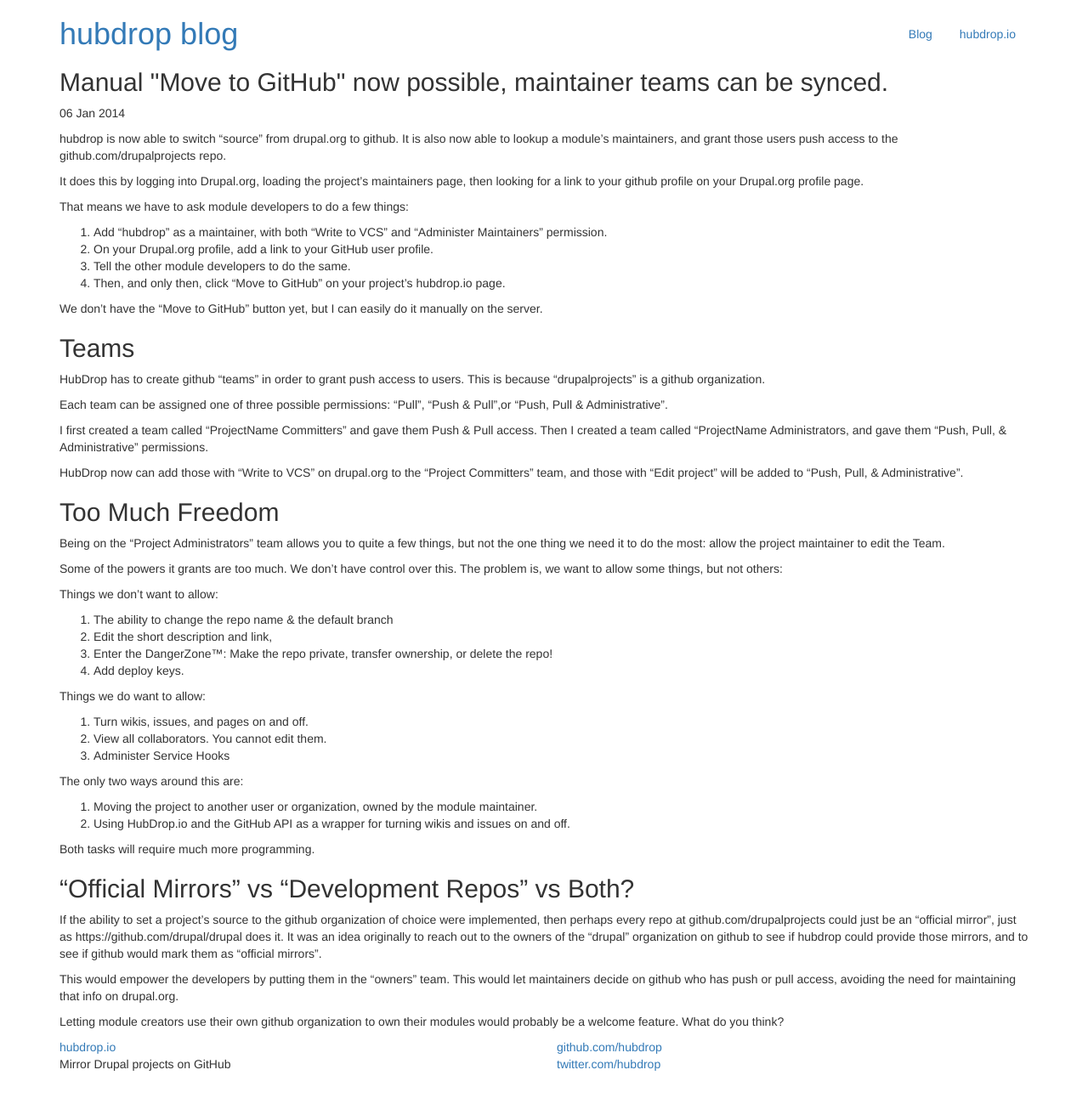
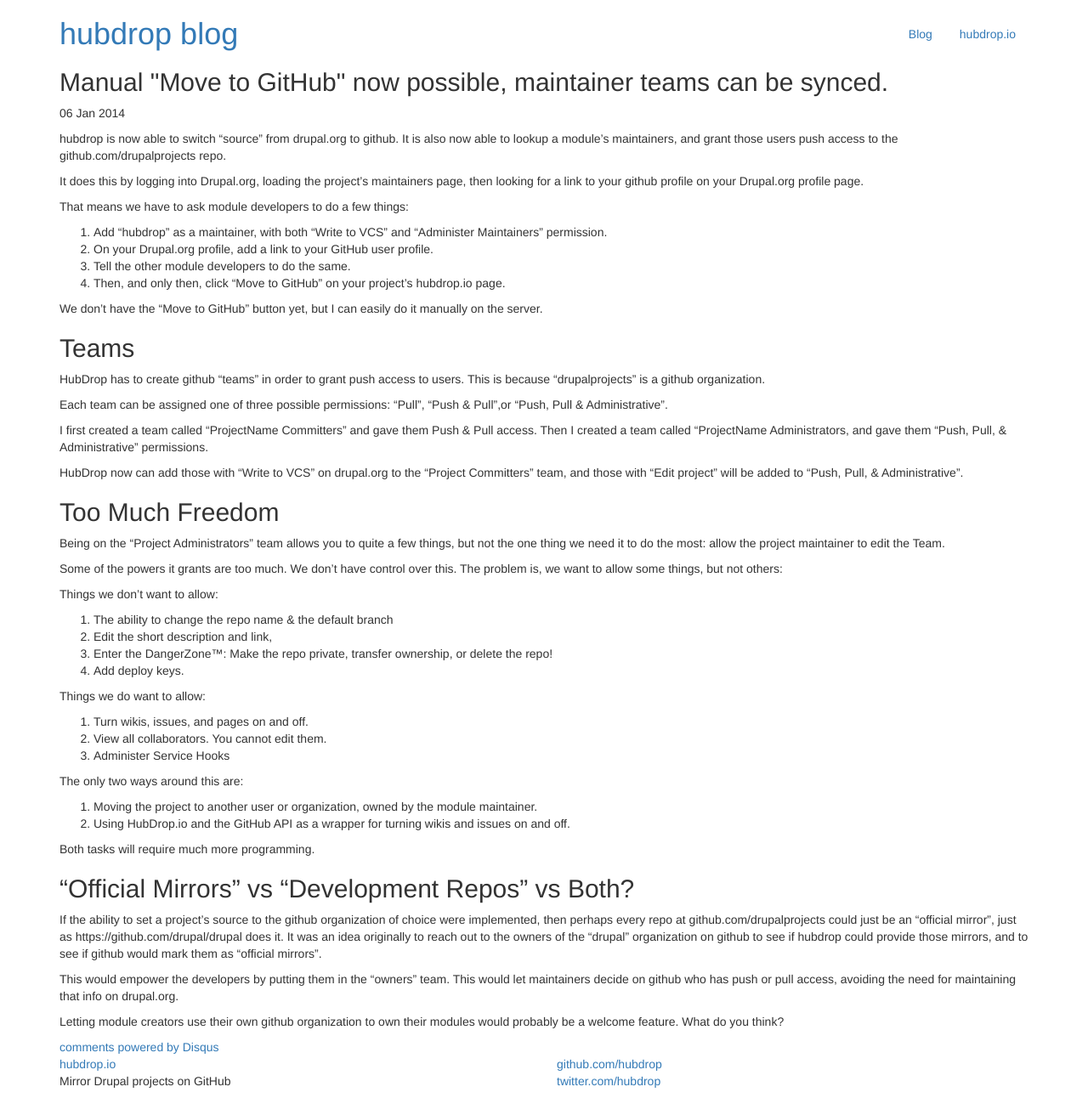
Before and after one commit to hubdrop/hubdrop.github.io, a Jekyll site: the page built from _posts/2014-01-06-github-limitations.markdown, in a window 1280 px wide. Shown: the whole page at 85% size. Built offline with Jekyll 4.4.1, drawn with Linux system fonts in a browser that asks for light colours; nearby versions of some CDN libraries; Markdown is read by kramdown in place of the engine named in the settings; comment, search, counter and statistics services are not loaded.

Commit message:
Adding disqus

```diff
--- a/_layouts/post.html
+++ b/_layouts/post.html
@@ -8,3 +8,20 @@
 <div class="post">
   {{ content }}
 </div>
+
+<div class="comments">
+    <div id="disqus_thread"></div>
+    <script type="text/javascript">
+        /* * * CONFIGURATION VARIABLES: EDIT BEFORE PASTING INTO YOUR WEBPAGE * * */
+        var disqus_shortname = 'hubdrop'; // required: replace example with your forum shortname
+
+        /* * * DON'T EDIT BELOW THIS LINE * * */
+        (function() {
+            var dsq = document.createElement('script'); dsq.type = 'text/javascript'; dsq.async = true;
+            dsq.src = '//' + disqus_shortname + '.disqus.com/embed.js';
+            (document.getElementsByTagName('head')[0] || document.getElementsByTagName('body')[0]).appendChild(dsq);
+        })();
+    </script>
+    <noscript>Please enable JavaScript to view the <a href="http://disqus.com/?ref_noscript">comments powered by Disqus.</a></noscript>
+    <a href="http://disqus.com" class="dsq-brlink">comments powered by <span class="logo-disqus">Disqus</span></a>
+</div>
```
